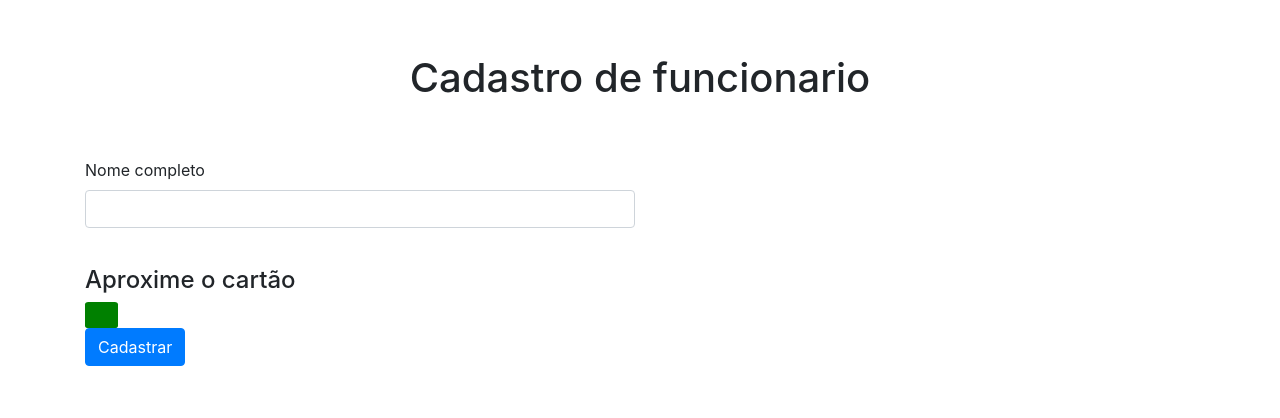
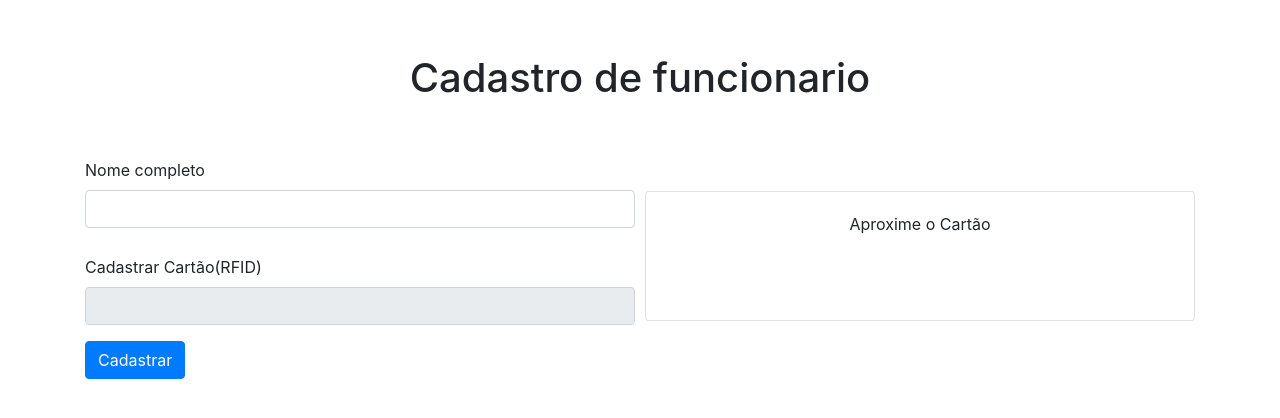
Before and after one commit to mercurio236/SiteIOT, a PHP site: page / in a window 1280 px wide. Shown: the part 56-474 px from the top of the page. Run offline with PHP 8.4, Linux system fonts and the light colour scheme.

Commit message:
Criação do arquivo de toasts

```diff
--- a/cadastro.php
+++ b/cadastro.php
@@ -18,6 +18,7 @@
         }
     </style>
     <?php
+		include ("toasts.php");
 		//Checa se flag cadastrar foi setada
 		if(isset($_POST["cadastrar"])){
 			unset($_POST["cadastrar"]);
@@ -26,46 +27,37 @@
 		}
 		//Função para cadastrar no banco de dados
 		function cadastrarUsuario ($conn){
+
 			$nome = @$_REQUEST["nomeUsuario"];//varivel para armazenar o campo para cadastrar no banco
 			$sql = "insert into tb_cadastro (no_usuario) values ('{$nome}')";//insere no banco
 			$result = $conn ->query($sql);//faz a conexão com o banco
 
+			global $msgCadSucess;
+
 			if($result==true){//toast de cadastro bem sucessedido no banco
-				print"  <div class='toast' data_autohide='false' style='position: absolute; top: 0; right: 0;'>
-						   <div class='toast-header'>
-							  <strong class='mr-auto'>Cadastro</strong>
-							  <small>11 mins ago</small>
-							  <button type='button' class='ml-2 mb-1 close' data-dismiss='toast' aria-label='Close'>
-								  <span aria-hidden='true'>&times;</span>
-							  </button>
-						   </div>
-						   <div class='toast-body'>
-							   Cadastro realizado com sucesso!
-						   </div>
-						</div>";
+				print geraToast("Cadastro realizado com sucesso");
 			}
 
 			else{//toast de que não possivel cadastrar no banco
-				print"  <div class='toast' data_autohide='false' style='position: absolute; top: 0; right: 0;'>
-						   <div class='toast-header'>
-							  <strong class='mr-auto'>Cadastro</strong>
-							  <small>11 mins ago</small>
-							  <button type='button' class='ml-2 mb-1 close' data-dismiss='toast' aria-label='Close'>
-								  <span aria-hidden='true'>&times;</span>
-							  </button>
-						   </div>
-						   <div class='toast-body'>
-							   Não foi possível cadastrar!
-						   </div>
-						</div>";
+				print geraToast("Não foi possível cadastrar!");
 			}
 		}
+		 /*
+		function validarCadastro(){
+			$nome = @$_REQUEST["nomeUsuario"];//varivel para armazenar o campo a ser validado
+			if (empty($nome)){
+				return false;
+			}
+		}
+		*/
 	?>
 	<!--Script que incializa as toasts-->
 	<script>
-		$(document).ready(function(){
+		$(document).ready(function() {
 			//Modifica o tempo de hide das toasts
-			$('.toast').toast({delay: 5000});
+			$('.toast').toast({
+				delay: 5000
+			});
 			$('.toast').toast('show');
 		});
 	</script>
@@ -82,13 +74,20 @@
             <div class="form-group col-md-6">
                 <label for="inputEmail4">Nome completo</label>
                 <input type="text" class="form-control" id="nomeUsuario" name="nomeUsuario" required>
+
+                <label style="margin-top:5%;" for="inputEmail4">Cadastrar Cartão(RFID)</label>
+                <input type="text" class="form-control" id="cardUsu" name="cardUsu" readonly required>
+            </div>
+            <div class="form-group col-md-6">
+                <div class="card" style="margin-top: 6%; height: 78%;">
+                    <div class="card-body" style="text-align: center;">
+                        Aproxime o Cartão
                     </div>
                 </div>
-        <div>
-            <h4 style="margin-top: 2%;">Aproxime o cartão</h4>
-            <input type="button" id="cadastrarCard" onclick="btnColor()">
             </div>
-        <button type="submit" name="cadastrar" class="btn btn-primary" id="btnCard" >Cadastrar</button>
+        </div>
+
+        <button type="submit" name="cadastrar" class="btn btn-primary" id="btnCard">Cadastrar</button>
     </form>
     <script src="js/estilo.js"></script>
 </body>
--- /dev/null
+++ b/toasts.php
@@ -0,0 +1,17 @@
+<?php
+	function geraToast($msg){
+		$toast = "	<div class='toast' data_autohide='false' style='position: absolute; top: 0; right: 0;'>
+								<div class='toast-header'>
+									<strong class='mr-auto'>Cadastro</strong>
+									<small>11 mins ago</small>
+									<button type='button' class='ml-2 mb-1 close' data-dismiss='toast' aria-label='Close'>
+										<span aria-hidden='true'>&times;</span>
+									</button>
+								</div>
+								<div class='toast-body'>
+									$msg
+								</div>
+							</div>";
+		return $toast;
+	}
+?>
```
Lines whose indentation alone changed are shown as unchanged.
